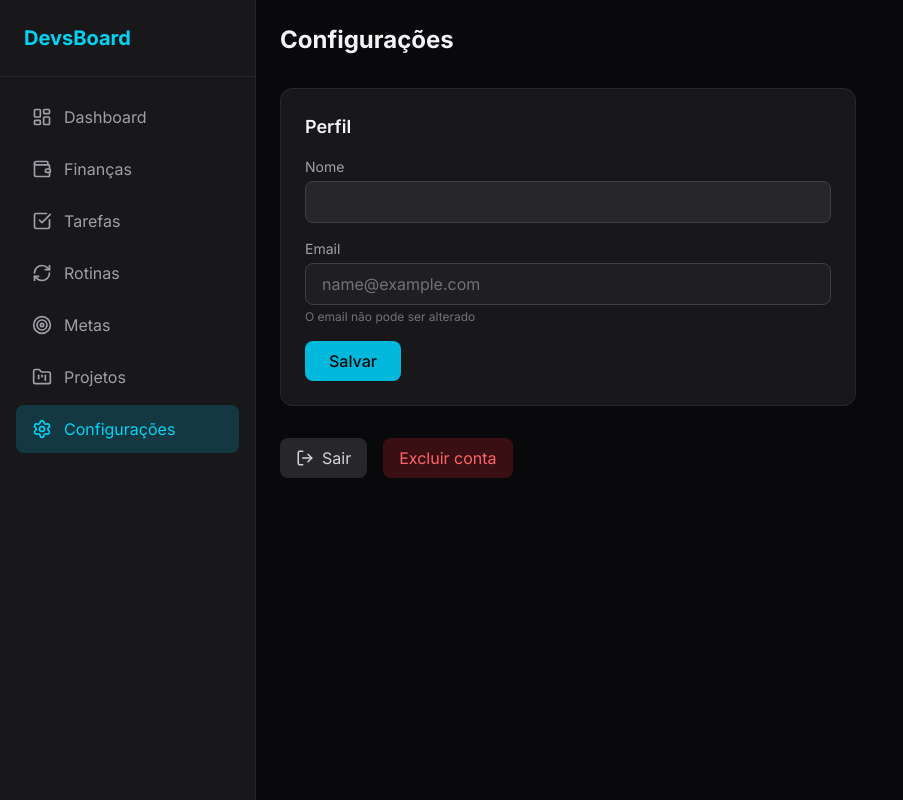
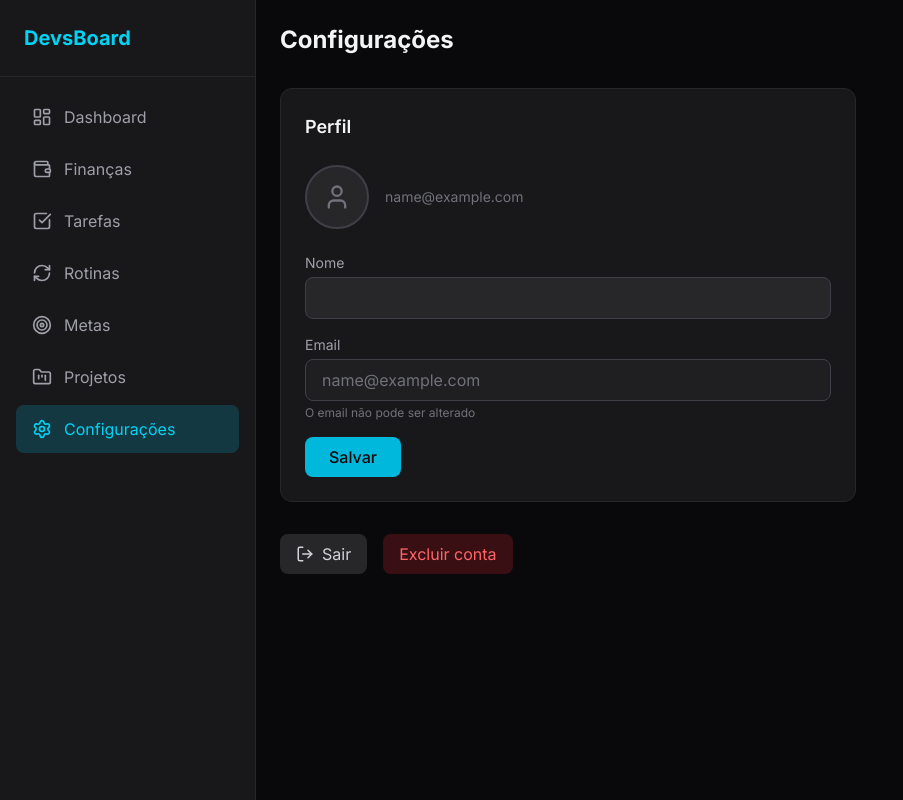
Before and after one commit to icaroCodes/DevsBoard, a React (Vite) app in the folder frontend/: page /settings in a window 1280 px wide. Shown: the whole page, without its empty margins (0-903 px from the left). Built offline with nearby package versions, Linux system fonts and the light colour scheme; no server answers; sample sign-in values are in the browser's storage.

Commit message:
Adicionado Avatar do Github nas configurações

```diff
--- a/frontend/src/pages/Settings.jsx
+++ b/frontend/src/pages/Settings.jsx
@@ -1,12 +1,13 @@
 import { useState, useEffect } from 'react';
 import { motion } from 'framer-motion';
 import { useNavigate } from 'react-router-dom';
-import { LogOut } from 'lucide-react';
+import { LogOut, User } from 'lucide-react';
 import { api } from '../lib/api';
 import { useAuth } from '../contexts/AuthContext';
 
 export default function Settings() {
   const [form, setForm] = useState({ name: '' });
+  const [avatarUrl, setAvatarUrl] = useState(null);
   const [loading, setLoading] = useState(true);
   const [saving, setSaving] = useState(false);
   const { user, logout } = useAuth();
@@ -14,7 +15,10 @@ export default function Settings() {
 
   useEffect(() => {
     api('/settings')
-      .then((data) => setForm({ name: data.name }))
+      .then((data) => {
+        setForm({ name: data.name });
+        setAvatarUrl(data.avatar_url || null);
+      })
       .catch(console.error)
       .finally(() => setLoading(false));
   }, []);
@@ -50,7 +54,30 @@ export default function Settings() {
       <h1 className="text-2xl font-bold">Configurações</h1>
 
       <div className="bg-zinc-900 border border-zinc-800 rounded-xl p-6">
-        <h2 className="text-lg font-semibold mb-4">Perfil</h2>
+        <h2 className="text-lg font-semibold mb-6">Perfil</h2>
+
+        {/* Avatar */}
+        <div className="flex items-center gap-4 mb-6">
+          {avatarUrl ? (
+            <img
+              src={avatarUrl}
+              alt="Foto de perfil"
+              className="w-16 h-16 rounded-full object-cover border-2 border-zinc-700"
+            />
+          ) : (
+            <div className="w-16 h-16 rounded-full bg-zinc-800 border-2 border-zinc-700 flex items-center justify-center">
+              <User size={28} className="text-zinc-500" />
+            </div>
+          )}
+          <div>
+            <p className="font-medium">{form.name}</p>
+            <p className="text-sm text-zinc-500">{user?.email}</p>
+            {avatarUrl && (
+              <p className="text-xs text-zinc-600 mt-0.5">Foto sincronizada pelo GitHub</p>
+            )}
+          </div>
+        </div>
+
         <form onSubmit={handleSubmit} className="space-y-4">
           <div>
             <label className="block text-sm text-zinc-400 mb-1">Nome</label>
```
Also changed, not shown: 2 other files (tests, documents, lock files or other folders).
